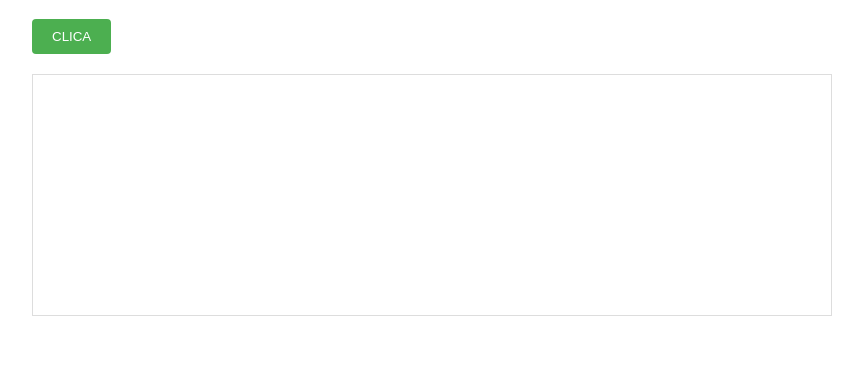
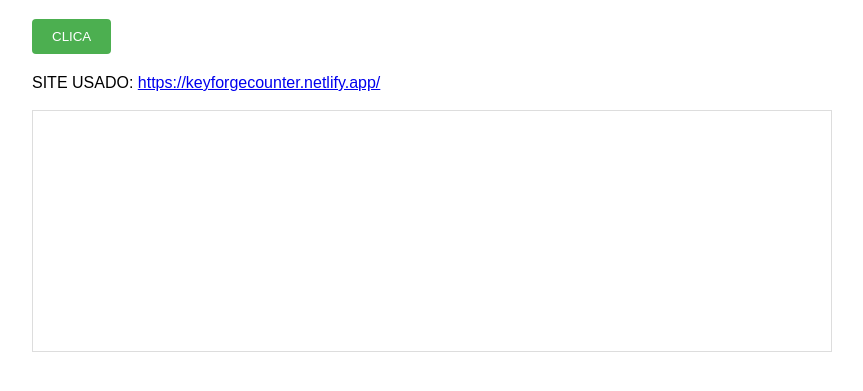
Before and after one commit to ArturVPC1/atvWebScrap, a plain HTML site: page index.html in a window 1280 px wide. Shown: the part 81-472 px from the top of the page, without its empty margins (208-1071 px from the left). Drawn offline with Linux system fonts and the light colour scheme.

Commit message:
Update index.html

```diff
--- a/index.html
+++ b/index.html
@@ -45,6 +45,8 @@
 <body>
     <h1>ATIVIDADE PARA P2</h1>
     <button id="scrapeBtn">CLICA</button>
+    <div>SITE USADO: <a href="https://keyforgecounter.netlify.app/">https://keyforgecounter.netlify.app/</a></div>
+    <br>
     <div id="result"></div>
 
     <script src="script.js"></script>
```
